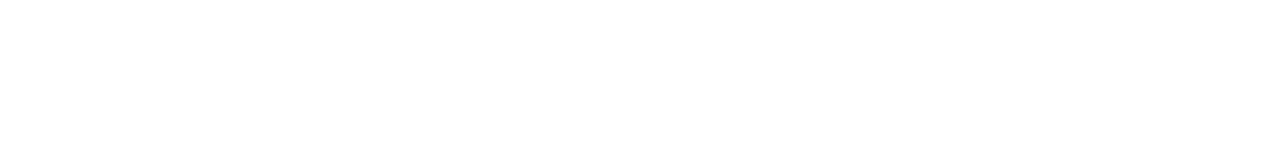
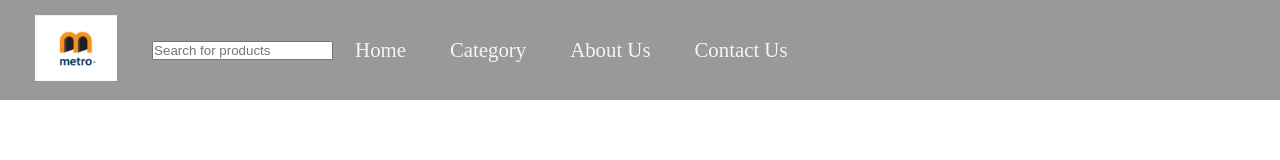
Before and after one commit to dvl1415/Project-Metro, a plain HTML site: page index.html in a window 1280 px wide. Drawn offline with Linux system fonts and the light colour scheme.

Commit message:
working on navbar

```diff
--- /dev/null
+++ b/CSS/style.css
@@ -0,0 +1,62 @@
+/* CSS RESET */
+*{
+    margin: 0;
+    padding: 0;
+}
+
+/* CSS Variables */
+:root{
+    --navbar-height: 59px ;
+}
+
+/* Navigation Bar */
+#navbar{
+    display: flex;
+    align-items: center;
+    position: relative;
+}
+
+/*Navigation Bar: Logo and Image */
+#logo{
+margin: 10px 25px;
+}
+
+#logo img{
+    height: 66px;
+    margin: 5px 10px;
+}
+
+#searchbar input{
+
+}
+#navbar ul{
+    display: flex;
+}
+
+#navbar::before{
+    content: "";
+    background-color: black;
+    position: absolute;
+    height: 100%;
+    width: 100%;
+    z-index: -1;
+    opacity: 0.4;
+}
+
+#navbar ul li{
+    list-style: none;
+    font-size: 1.3rem;
+}
+/*Navigation Bar: List Styling */
+#navbar ul li a{
+    color:whitesmoke;
+    display: block;
+    padding: 3px 22px;
+    border-radius: 20px;
+    text-decoration: none;
+}
+
+#navbar ul li a:hover{
+    color:black;
+    background-color: white;
+}
--- a/index.html
+++ b/index.html
@@ -4,10 +4,24 @@
     <meta charset="UTF-8">
     <meta http-equiv="X-UA-Compatible" content="IE=edge">
     <meta name="viewport" content="width=device-width, initial-scale=1.0">
-    <title>Metro - Grocery Shopping Online</title>
-
+    <title> Metro - The Best Asian Online Grocery Store</title>
+    <link rel="stylesheet" href="CSS/style.css">
 </head>
 <body>
-
+    <nav id="navbar">
+        <div id="logo">
+            <img src="Metro-Logo.png" alt="groceryStore">
+        </div>
+        <div id="searchbar">
+            <input type="text" placeholder="Search for products">
+        </div>
+        <!-- <h3>Metro Grocery</h3> -->
+        <ul>
+            <li class="item"><a href="#">Home</a></li>
+            <li class="item"><a href="#">Category</a></li>
+            <li class="item"><a href="#">About Us</a></li>
+            <li class="item"><a href="#">Contact Us</a></li>
+        </ul>
+    </nav>
 </body>
 </html>
```
Also changed, not shown: Metro-Logo.png (added), style.css (deleted).
